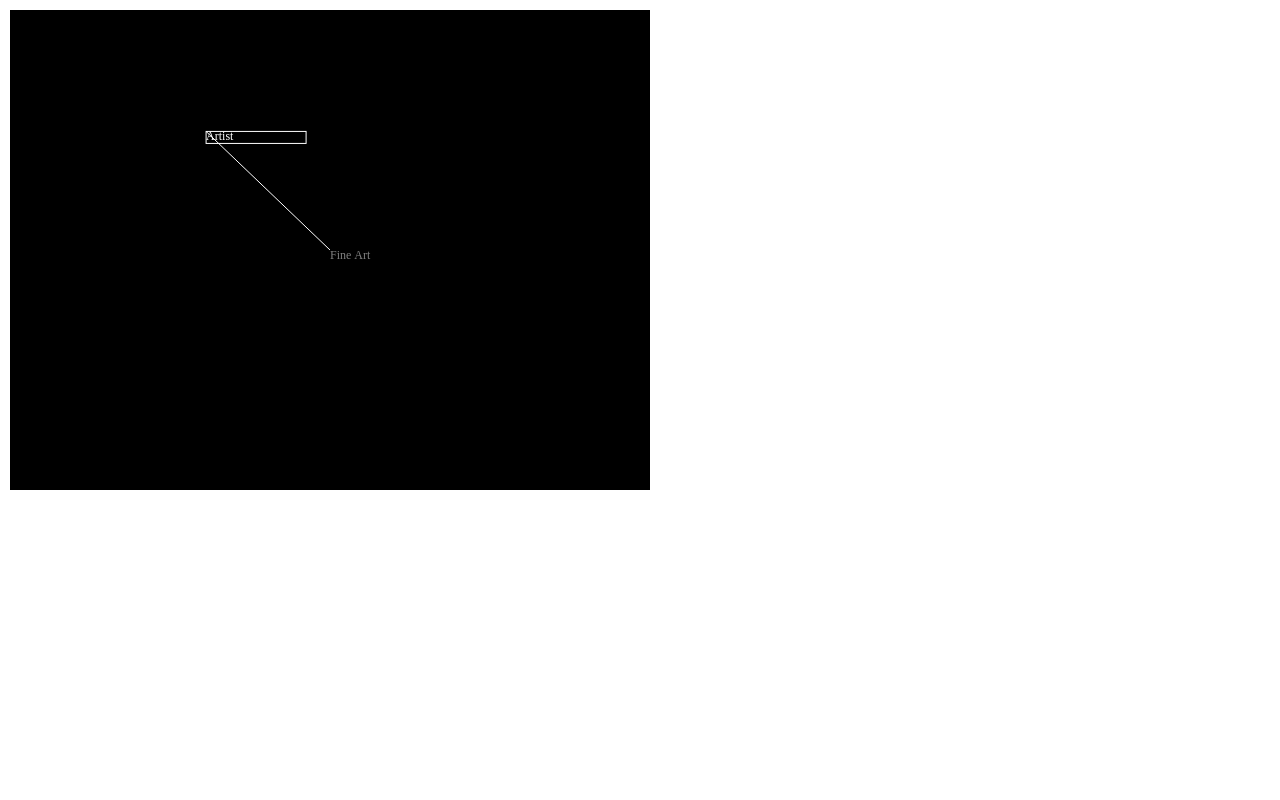
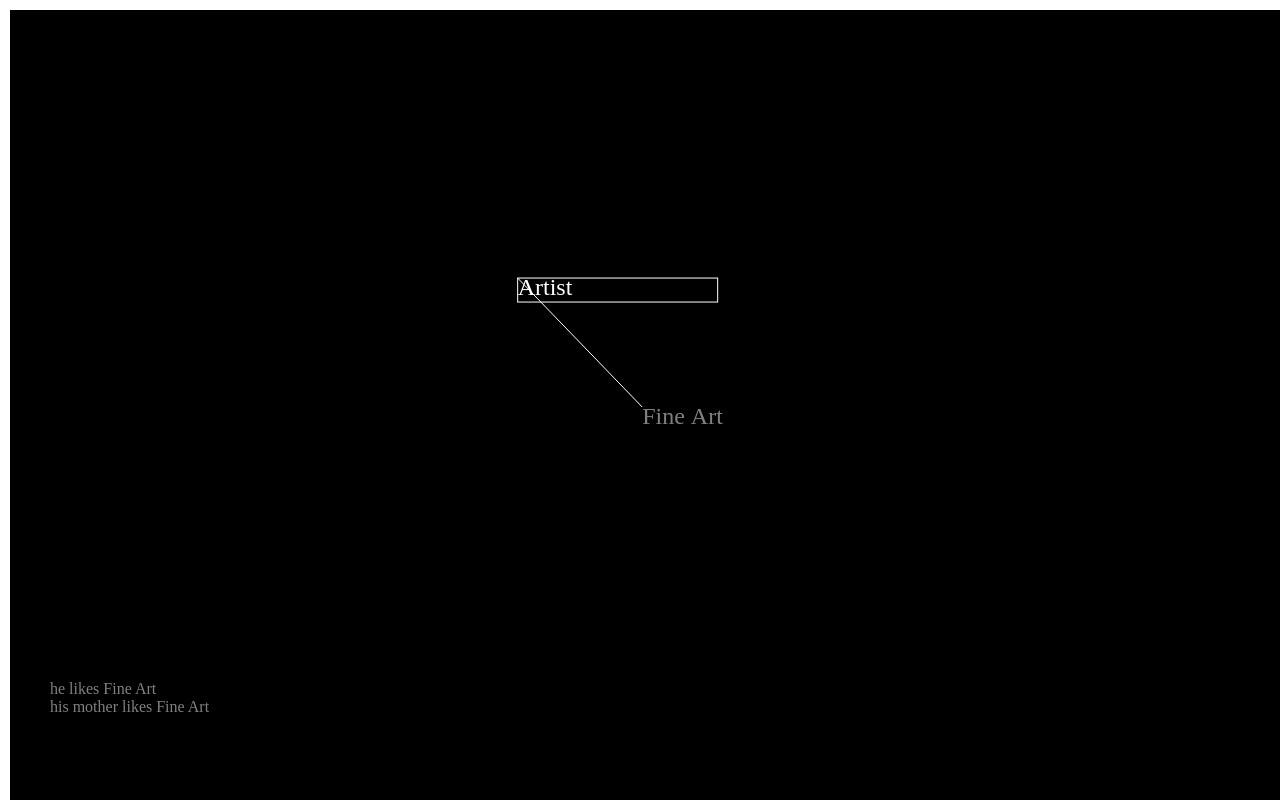
Before and after one commit to lilrooness/interrogation, a plain HTML site: page index.html in a window 1280 px wide. Drawn offline with Linux system fonts and the light colour scheme.

Commit message:
Large nodes now float in full screen
Fullscreen
Floating nodes
Info log

```diff
--- a/index.html
+++ b/index.html
@@ -6,7 +6,7 @@
       <div style="position: absolute; left: 10px; top: 10px; width:640px; height:480px">
         <canvas id='canvas' width=640 height=480></canvas>
       </div>
-      <div id="info" style="position: absolute; z-index: 1; left: 50px; top: 20px; width:100px; height:20px; color: grey;">
+      <div id="info" style="position: absolute; z-index: 1; left: 50px; bottom: 20px; width:640px; height:100px; color: grey;">
 
       </div>
     </div>
--- a/js/game.js
+++ b/js/game.js
@@ -2,12 +2,22 @@
 
   var canvas = document.getElementById('canvas');
   var ctx = canvas.getContext('2d');
+  canvas.width = document.body.clientWidth; //document.width is obsolete
+  canvas.height = document.body.clientHeight; //document.height is obsolete
+  canvasW = canvas.width;
+  canvasH = canvas.height;
 
-  var WIDTH = 640;
-  var HEIGHT = 480;
+  var WIDTH = document.body.clientWidth;
+  var HEIGHT = document.body.clientHeight;
 
-  var NODE_WIDTH = 100;
-  var NODE_HEIGHT = 12;
+  var NODE_DRIFT = 0.01;
+
+  var NODE_WIDTH = 200;
+  var NODE_HEIGHT = 24;
+
+  var MAX_SUSPISION = 10;
+
+  var suspision = 0;
 
   var Node = function(x, y, string) {
     this.x = x;
@@ -112,6 +122,7 @@
   var optionNodes = [];
 
   var update = function() {
+    suspision ++;
     var stringOptions = get_options(currentNode.string);
     currentNode.x = WIDTH / 2;
     currentNode.y = HEIGHT / 2
@@ -121,18 +132,37 @@
       var pos = random_center(WIDTH, HEIGHT, 300);
       optionNodes.push(new Node(pos.x, pos.y, stringOptions[i]));
     }
-    console.log(get_subject_info(currentNode.string, person));
+    document.getElementById("info").innerHTML = get_subject_info(currentNode.string, person).join("<br/>");
   }
 
   update();
 
   var draw = function() {
+
+    for(var i=0; i<optionNodes.length; i++) {
+      optionNodes[i].apply_force({
+        x: (Math.random() * NODE_DRIFT) - (NODE_DRIFT / 2),
+        y: (Math.random() * NODE_DRIFT) - (NODE_DRIFT / 2)
+      });
+      optionNodes[i].updatex();
+      optionNodes[i].updatey();
+    }
+
+    currentNode.apply_force({
+      x: (Math.random() * NODE_DRIFT) - (NODE_DRIFT / 2),
+      y: (Math.random() * NODE_DRIFT) - (NODE_DRIFT / 2)
+    });
+    currentNode.updatex();
+    currentNode.updatey();
+
+
+
     ctx.textBaseline = 'hanging';
     ctx.fillStyle = "black";
     ctx.strokeStyle = "white";
     ctx.fillRect(0, 0, WIDTH, HEIGHT);
 
-    ctx.font = "12px serif"
+    ctx.font = "24px serif"
     ctx.fillStyle = "grey";
     currentNode.draw(ctx);
 
```
